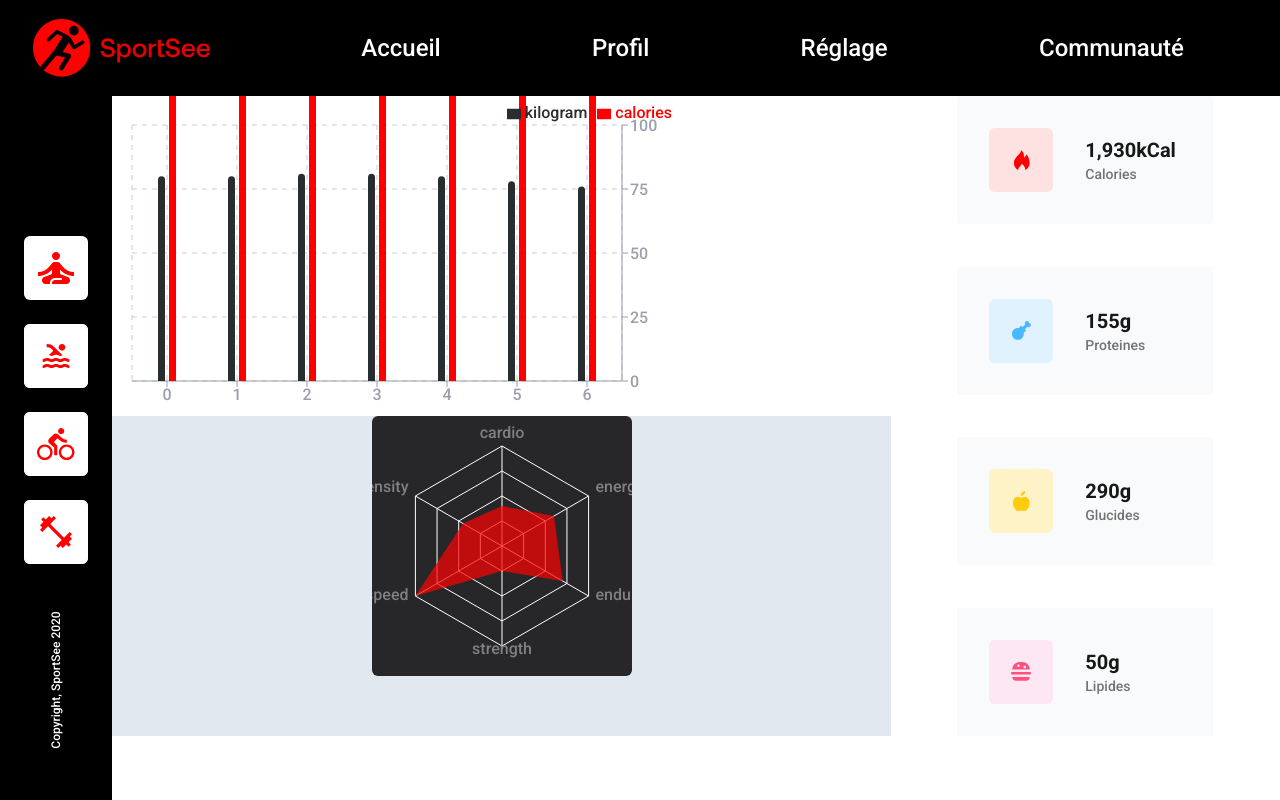
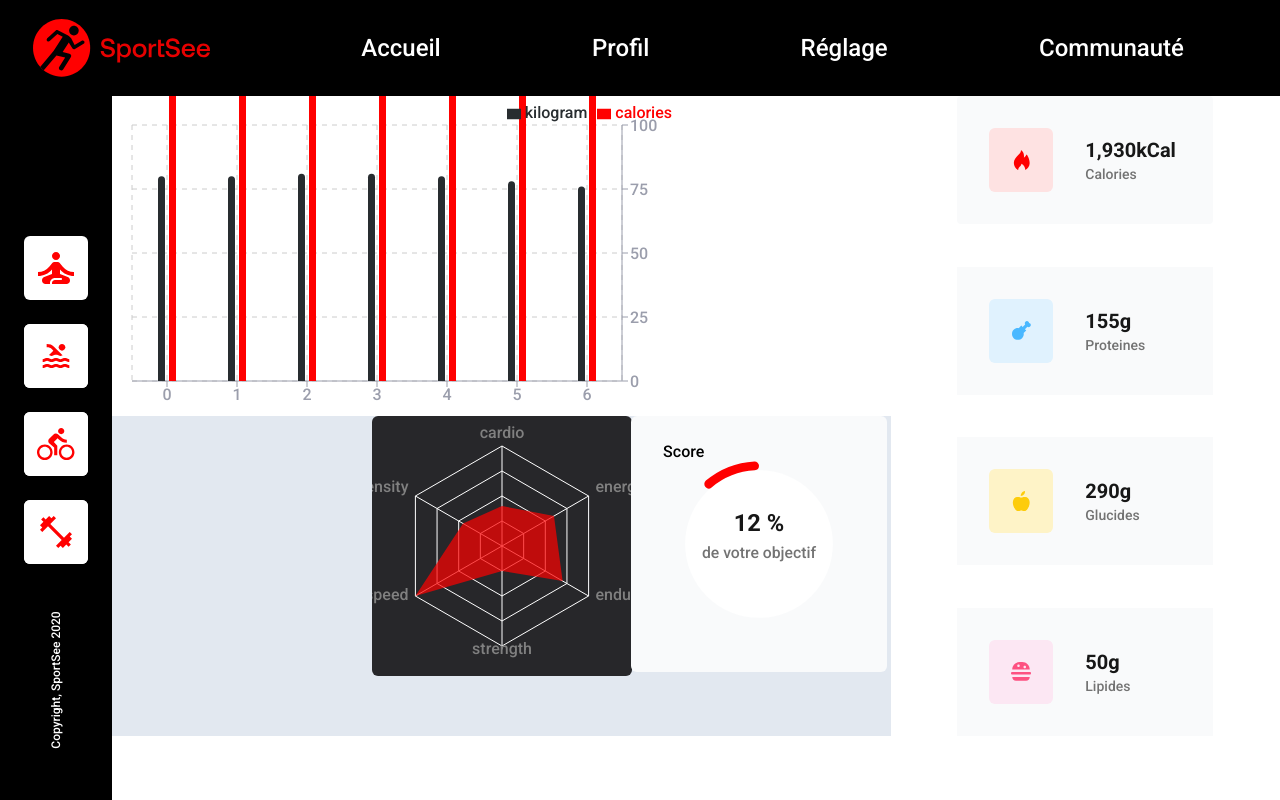
Before and after one commit to ChuckBDT/OC-12-SportSee, a React (Create React App) app: page / in a window 1280 px wide. Built offline with nearby package versions, Linux system fonts and the light colour scheme.

Commit message:
Score Radial added

```diff
--- a/src/App.css
+++ b/src/App.css
@@ -3,3 +3,8 @@
 * {
     font-family: 'Roboto', sans-serif;
 }
+
+.recharts-polar-angle-axis circle {
+    fill: white;
+    r:75;
+}
--- /dev/null
+++ b/src/recharts/ScoreRadial.js
@@ -0,0 +1,62 @@
+import React from "react";
+import { RadialBarChart, RadialBar, PolarAngleAxis } from "recharts";
+
+const data = [
+  {
+    name: "value",
+    uv: 12,
+  },
+];
+
+const size = 260;
+
+function ScoreRadial() {
+  return (
+    <div className="h-64 w-64 bg-gray-50 rounded-md relative flex justify-center items-center">
+      <p className="absolute left-8 top-6">Score</p>
+      <RadialBarChart
+        width={size}
+        height={size}
+        innerRadius={80}
+        outerRadius={90}
+        barSize={10}
+        startAngle={90}
+        endAngle={450}
+        data={data}
+      >
+        <PolarAngleAxis
+          type="number"
+          domain={[0, 100]}
+          angleAxisId={0}
+          axisLineType="circle"
+          tick={false}
+        />
+        <RadialBar fill="#FF0000" cornerRadius={5} dataKey="uv" />
+        <text
+          x={size / 2}
+          y={110}
+          //   Equivalent of text-neutral-900 of TailwindCSS
+          fill="rgb(23 23 23)"
+          textAnchor="middle"
+          dominantBaseline="middle"
+          className="text-2xl font-bold"
+        >
+          {data[0].uv} %
+        </text>
+        <text
+          x={size / 2}
+          y={140}
+          //   Equivalent of text-neutral-500 of TailwindCSS
+          fill="rgb(115 115 115)"
+          textAnchor="middle"
+          dominantBaseline="middle"
+          className="text-base font-medium"
+        >
+          de votre objectif
+        </text>
+      </RadialBarChart>
+    </div>
+  );
+}
+
+export default ScoreRadial;
--- a/src/views/Home.js
+++ b/src/views/Home.js
@@ -2,6 +2,7 @@ import React from "react";
 import ActivityChart from "../recharts/ActivityChart";
 import PerfRadar from "../recharts/PerfRadar";
 import SideStats from "../components/SideStats";
+import ScoreRadial from "../recharts/ScoreRadial";
 
 import id from "../data/12-id.json";
 import activity from "../data/12-activity.json";
@@ -19,7 +20,7 @@ function Home() {
         <div className="duree h-64"></div>
         <PerfRadar data={performance12} />
 
-        <div className="circleee h-64"></div>
+        <ScoreRadial />
       </div>
       <SideStats data={id12} />
     </div>
```
